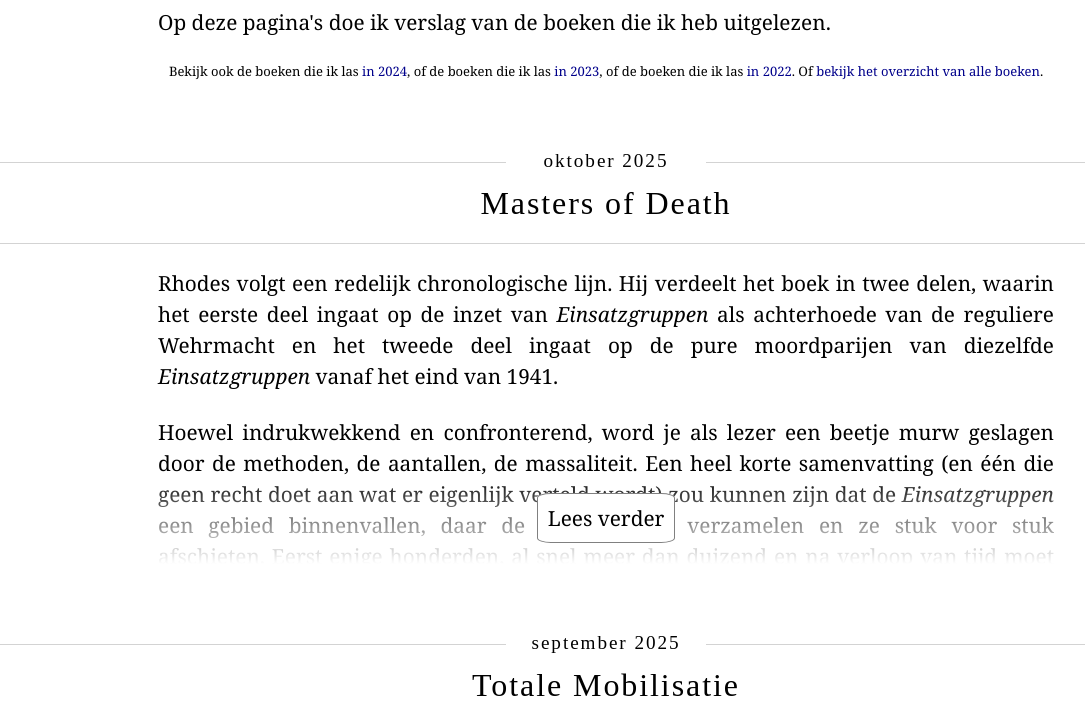
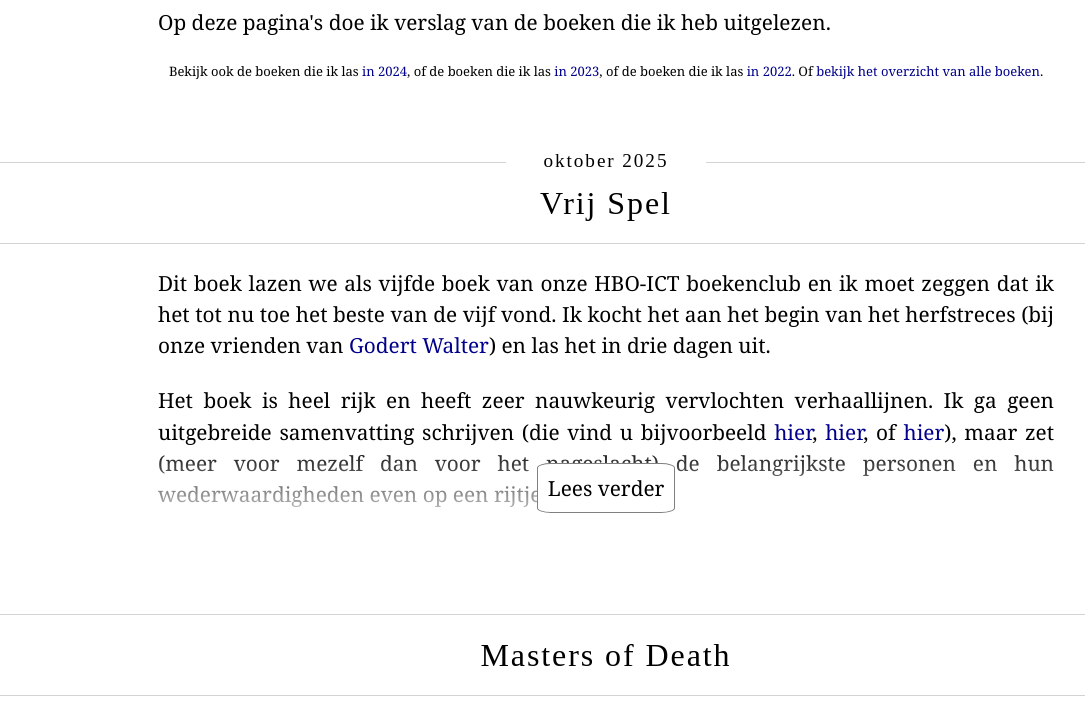
Before and after one commit to bart314/boeken, a website: page 2025/index.html in a window 1280 px wide. Shown: the part 62-779 px from the top of the page, without its empty margins (34-1119 px from the left). Drawn offline with Linux system fonts and the light colour scheme.

Commit message:
plus index.

```diff
--- a/2025/index.html
+++ b/2025/index.html
@@ -19,8 +19,17 @@
     <p class="small">Bekijk ook de boeken die ik las <a href="../2024/index.html">in 2024</a>, of de boeken die ik las <a href="../2023.html">in 2023</a>, of de boeken die ik las <a href="../2022.html">in 2022</a>. Of <a href="../overzicht.html">bekijk het overzicht van alle boeken</a>.</p>
     </header>
 
+<section id="vrij-spel">
+    <h2 class="month" data-month="oktober 2025">Vrij Spel</h2>
+    <div class="faded-content">
+        <p>Dit boek lazen we als vijfde boek van onze HBO-ICT boekenclub en ik moet zeggen dat ik het tot nu toe het beste van de vijf vond. Ik kocht het aan het begin van het herfstreces (bij onze vrienden van <a href="https://www.godertwalter.nl/">Godert Walter</a>) en las het in drie dagen uit.</p>
+        <p>Het boek is heel rijk en heeft zeer nauwkeurig vervlochten verhaallijnen. Ik ga geen uitgebreide samenvatting schrijven (die vind u bijvoorbeeld <a href="https://www.enola.be/2024/12/23/richard-powers-vrij-spel/">hier</a>, <a href="https://www.supersummary.com/playground/summary/">hier</a>, of <a href="https://boekenkrant.com/recensie/playground-2/">hier</a>), maar zet (meer voor mezelf dan voor het nageslacht) de belangrijkste personen en hun wederwaardigheden even op een rijtje.</p>
+        <p class="verder-lezen"><a href="vrij-spel.html" class="button">Lees verder</a></p>
+    </div>
+</section><!-- -->
+
 <section id="masters-of-death">
-    <h2 class="month" data-month="oktober 2025">Masters of Death</h2>
+    <h2>Masters of Death</h2>
     <div class="faded-content">
         <p>Rhodes volgt een redelijk chronologische lijn. Hij verdeelt het boek in twee delen, waarin het eerste deel ingaat op de inzet van <i>Einsatzgruppen</i> als achterhoede van de reguliere Wehrmacht en het tweede deel ingaat op de pure moordparijen van diezelfde <i>Einsatzgruppen</i> vanaf het eind van 1941.</p>
         <p>Hoewel indrukwekkend en confronterend, word je als lezer een beetje murw geslagen door de methoden, de aantallen, de massaliteit. Een heel korte samenvatting (en één die geen recht doet aan wat er eigenlijk verteld wordt) zou kunnen zijn dat de <i>Einsatzgruppen</i> een gebied binnenvallen, daar de Joden bijeen verzamelen en ze stuk voor stuk afschieten. Eerst enige honderden, al snel meer dan duizend en na verloop van tijd moet het aantal slachtoffers met vijf cijfers geschreven worden (<a href="https://en.wikipedia.org/wiki/Babi_Yar">Babi Yar</a>, <a href="https://en.wikipedia.org/wiki/Rumbula_massacre">Rumbala</a>, ...).</p>
```
